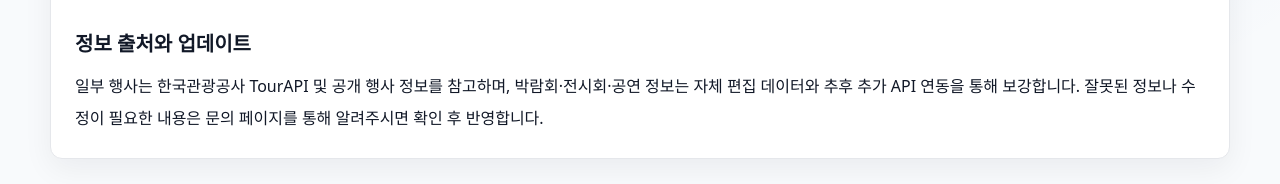
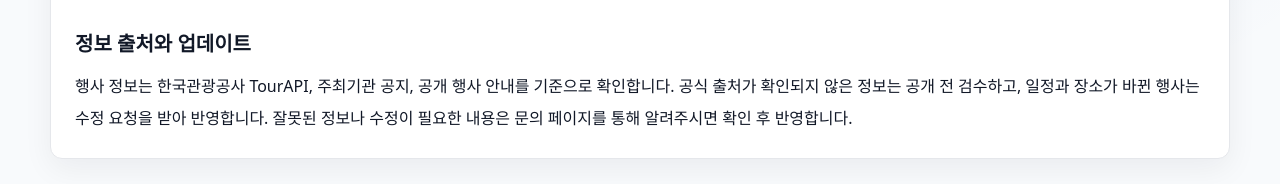
Before and after one commit to agfe228-creator/baraissue-git, a Next.js app: page /about in a window 1280 px wide. Shown: the part 420-604 px from the top of the page. Built offline with nearby package versions, Linux system fonts and the light colour scheme; no server answers.

Commit message:
Remove unfinished wording from about page

```diff
--- a/src/app/about/page.tsx
+++ b/src/app/about/page.tsx
@@ -19,7 +19,8 @@ export default function AboutPage() {
         </p>
         <h2 className="mt-6 text-xl font-black">정보 출처와 업데이트</h2>
         <p className="mt-3">
-          일부 행사는 한국관광공사 TourAPI 및 공개 행사 정보를 참고하며, 박람회·전시회·공연 정보는 자체 편집 데이터와 추후 추가 API 연동을 통해 보강합니다.
+          행사 정보는 한국관광공사 TourAPI, 주최기관 공지, 공개 행사 안내를 기준으로 확인합니다.
+          공식 출처가 확인되지 않은 정보는 공개 전 검수하고, 일정과 장소가 바뀐 행사는 수정 요청을 받아 반영합니다.
           잘못된 정보나 수정이 필요한 내용은 문의 페이지를 통해 알려주시면 확인 후 반영합니다.
         </p>
       </article>
```
